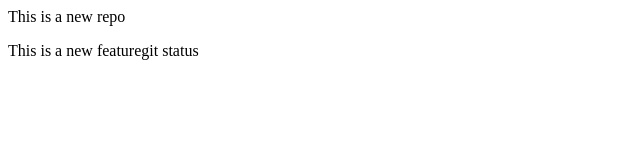
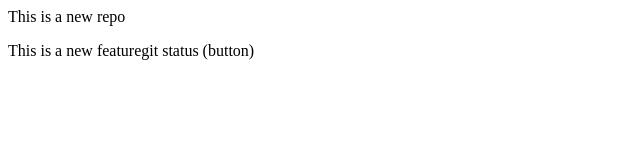
Before and after one commit to rashmit11/LocalRepo, a plain HTML site: page index.html in a window 1280 px wide. Shown: the full height of the page, 0-640 px from the left. Drawn offline with Linux system fonts and the light colour scheme.

```diff
--- a/index.html
+++ b/index.html
@@ -1,3 +1,2 @@
 <p>This is a new repo</p>
-<p>This is a new featuregit status
-</p>
+<p>This is a new featuregit status (button)</p>
```
